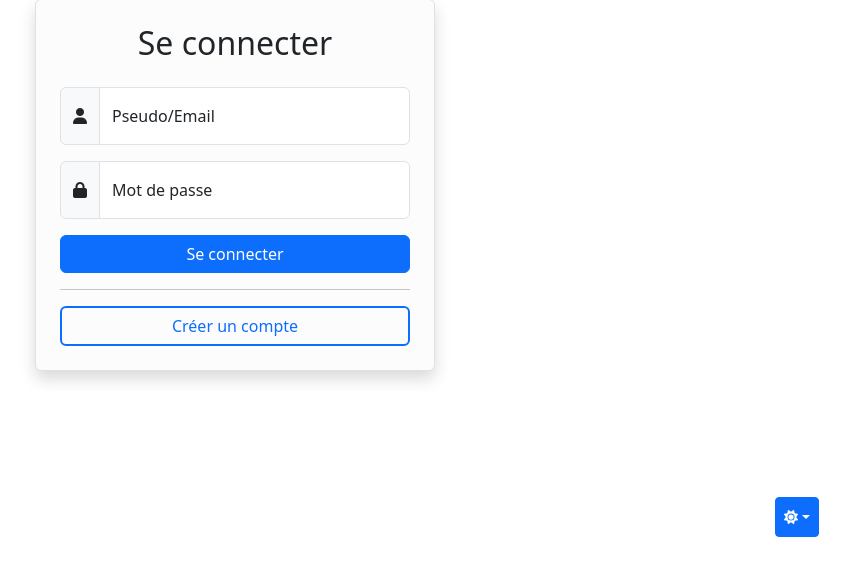
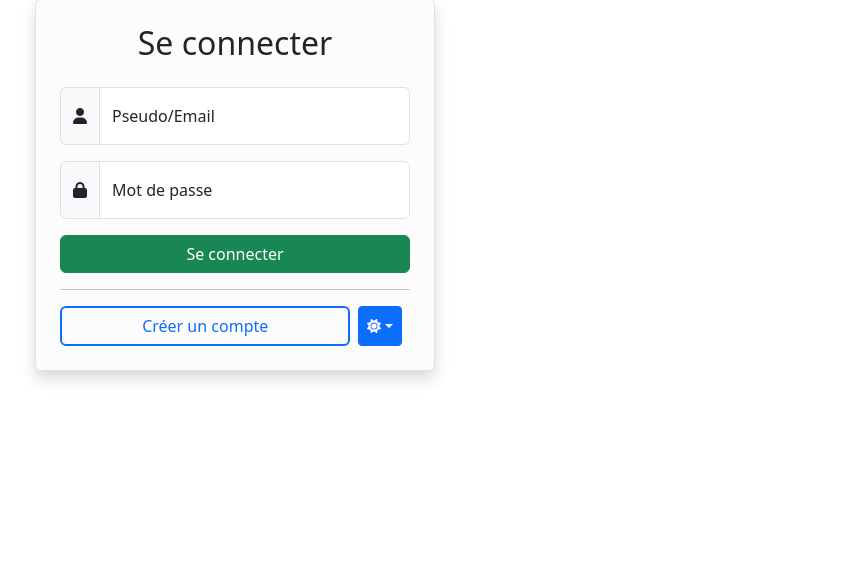
Before and after one commit to morinbruno/application_projet_epxress, a Node server app: page / in a window 1280 px wide. Shown: the part 215-800 px from the top of the page, without its empty margins (405-1255 px from the left). Run offline with Node 20, Linux system fonts and the light colour scheme; some libraries are stand-ins or nearby versions.

Commit message:
Update se-connecter.ejs

```diff
--- a/views/pages/connection/se-connecter.ejs
+++ b/views/pages/connection/se-connecter.ejs
@@ -1,8 +1,9 @@
 <!DOCTYPE html>
 <html lang="fr" class="h-100" data-bs-theme="dark">
-    <!-- Début du Head -->
-      <%- include('../../partials/head') %>
-    <!-- Fin du Head -->
+<!-- Début du Head -->
+<%- include('../../partials/head') %>
+<!-- Fin du Head -->
+
 <body class="d-flex h-100 justify-content-center align-items-center">
   <div class="p-4 rounded border shadow mx-5 bg-light-subtle" style="width: 400px;">
     <h2 class="mb-4 text-center">Se connecter</h2>
@@ -16,7 +17,7 @@
         </div>
         <div class="invalid-feedback">
           <% if(invalid_user) { %>
-            L'utilisateur n'existe pas
+          L'utilisateur n'existe pas
           <% } %>
         </div>
       </div>
@@ -29,21 +30,20 @@
         </div>
         <div class="invalid-feedback">
           <% if(invalid_mdp) { %>
-            Le mot de passe ne correspond pas
+          Le mot de passe ne correspond pas
           <% } %>
         </div>
       </div>
       <!-- Envoie de demande de connexion -->
-      <button type="submit" class="btn btn-primary w-100">Se connecter</button>
+      <button type="submit" class="btn btn-success w-100">Se connecter</button>
     </form>
     <hr>
     <!-- Se créer un compte -->
-    <div class="mt-2">
+    <div class="d-flex gap-2">
       <a href="/creer-compte" class="btn btn-outline-primary fw-medium border-2 w-100">Créer un compte</a>
-    </div>
-    </div>
-    <div class="position-absolute bottom-0 end-0 me-5 mb-5">
       <%- include('../../partials/change_theme') %>
     </div>
+  </div>
 </body>
+
 </html>
```
